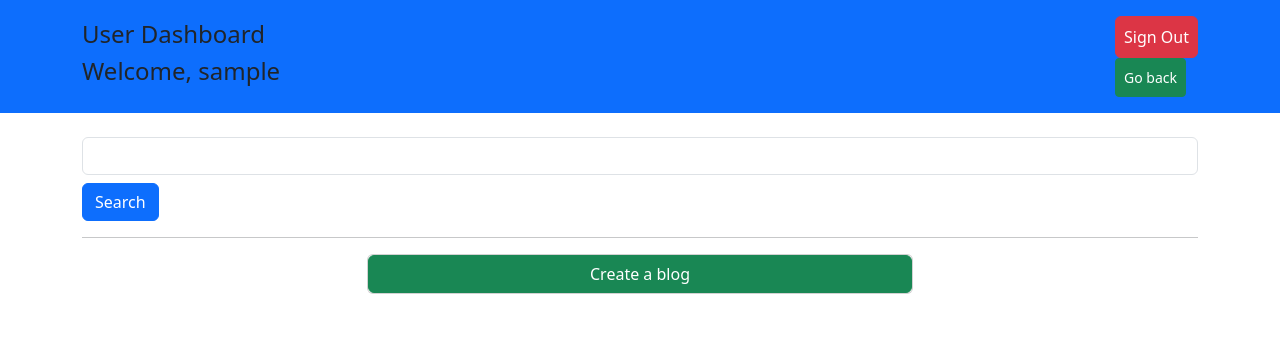
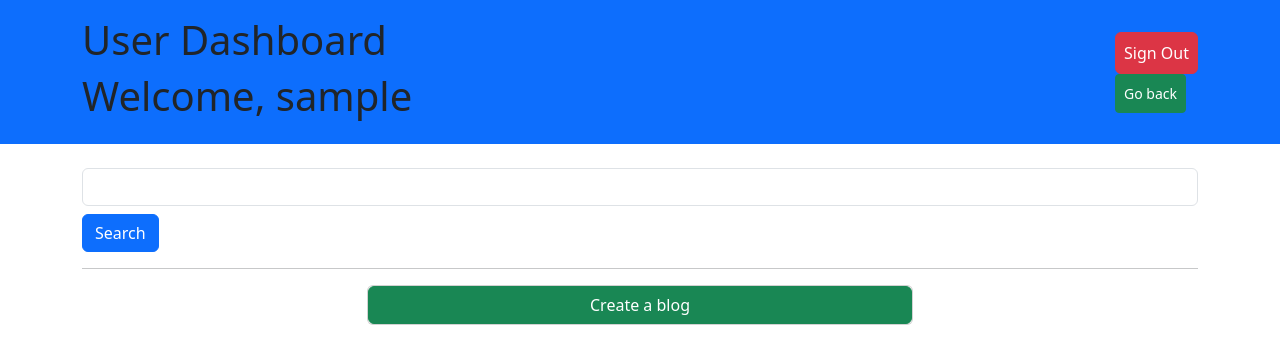
Before and after one commit to Aayushman4725/Blog-Application-using-python-with-django, a Django app: page /blog/user_dashboard/1 in a window 1280 px wide. Shown: the top 364 px of the page. Run offline with Django 5.2, Linux system fonts and the light colour scheme; the visitor is signed in with stand-in values (Sample User, id 1); data that the repository does not hold is empty; parts of the project's set-up code (start-up, migrations or seed data) failed here and were passed over.

Commit message:
made some modifications to the style

```diff
--- a/templates/user_list.html
+++ b/templates/user_list.html
@@ -4,9 +4,9 @@
     <div class="container">
       <div class="d-flex justify-content-between align-items-center">
         <div class="grid gap-2">
-          <h4>User Dashboard</h4>
+          <h4 class="display-6">User Dashboard</h4>
 
-          <h4 class="text-center">Welcome, {{request.user}}</h4>
+          <h4 class="text-center display-6">Welcome, {{request.user}}</h4>
         </div>
 
         <div class="grid row-gap-3">
```
